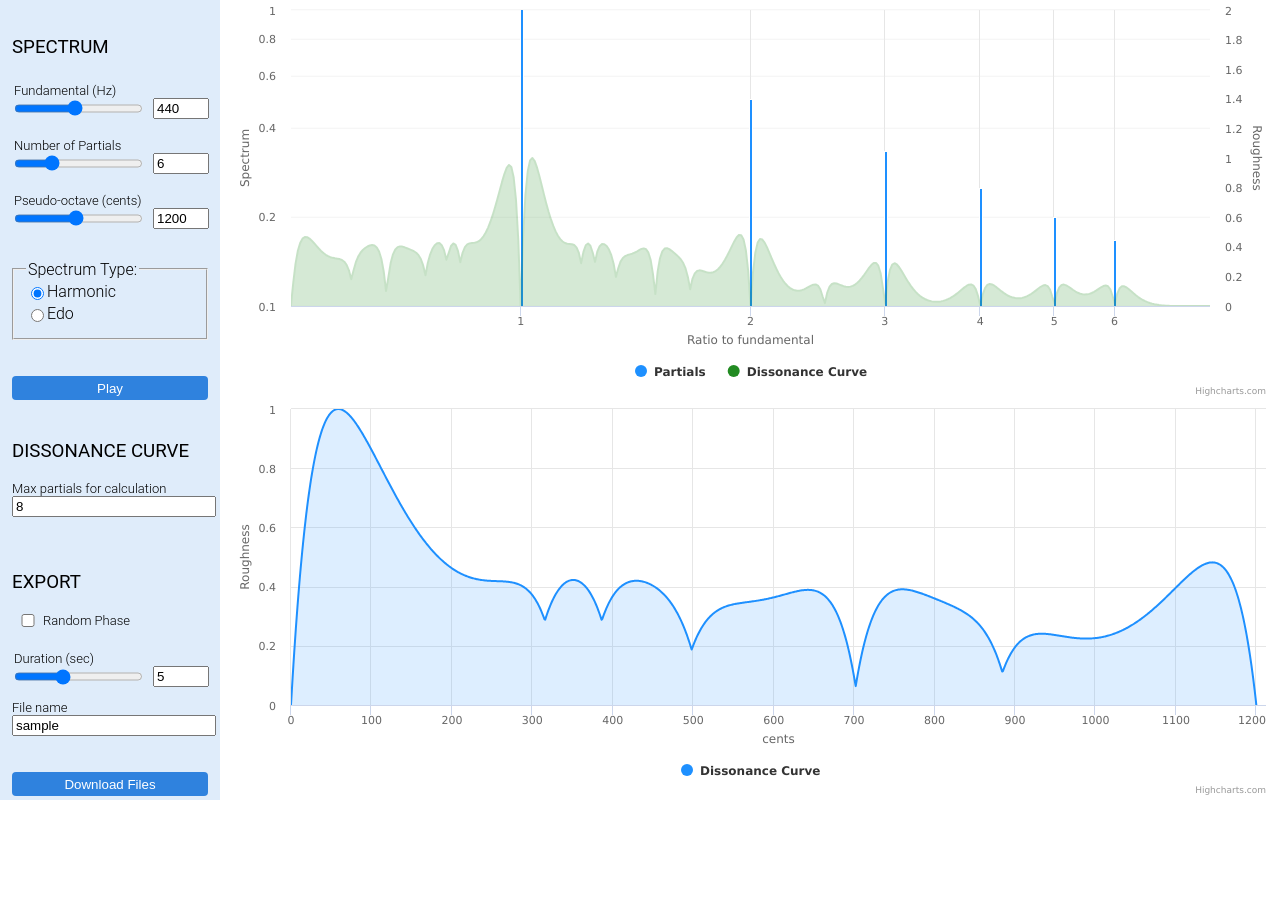
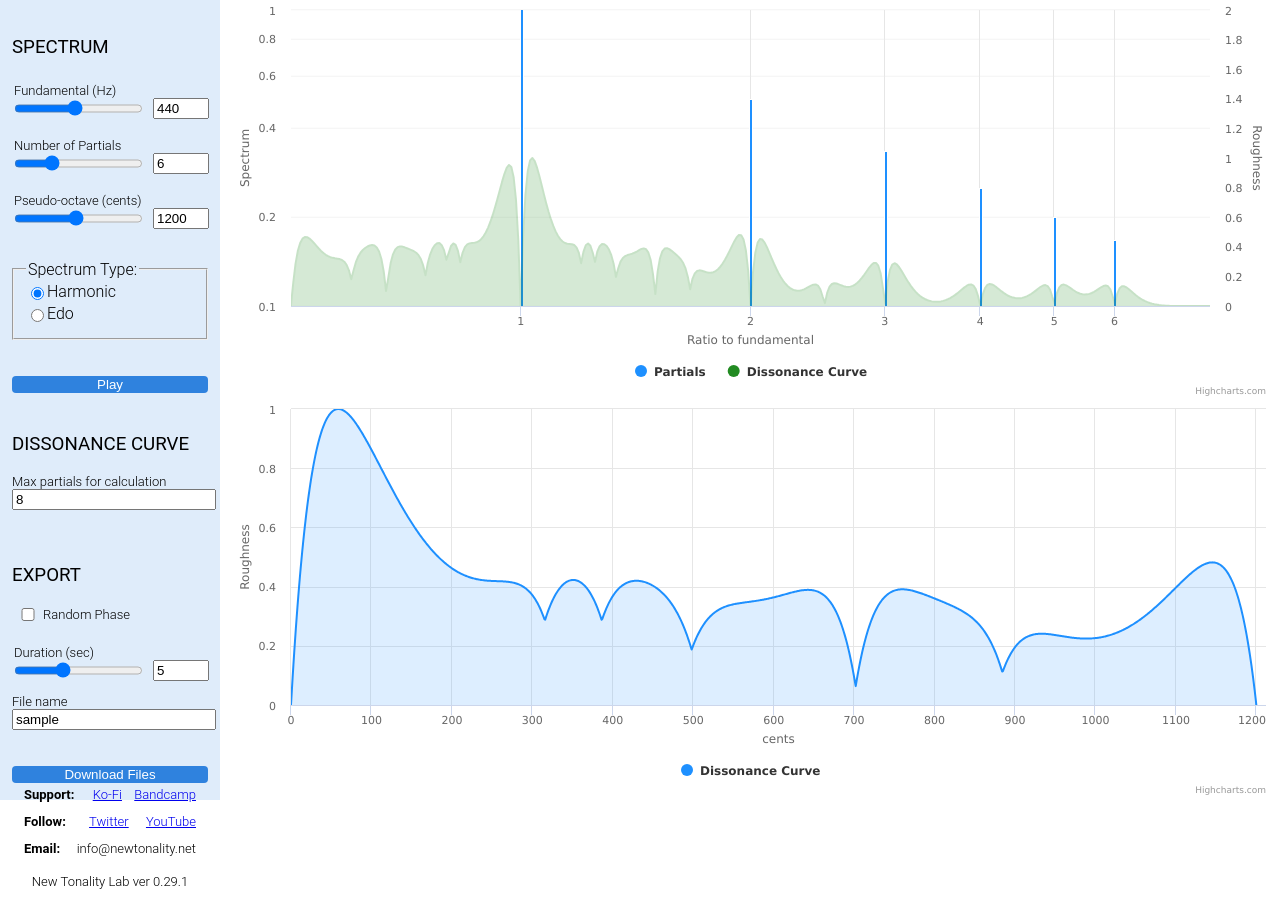
Before and after one commit to SevaDer14/new-tonality-lab, a SvelteKit app: page /lab in a window 1280 px wide. Before the commit the page ends 800 px from the top, so only its background shows below. Built offline with nearby package versions, Linux system fonts and the light colour scheme.

Commit message:
adds contact links

```diff
--- /dev/null
+++ b/src/components/Contact.svelte
@@ -0,0 +1,48 @@
+<script lang="ts">
+</script>
+
+<div class="contact-section">
+    <div class="contact-item">
+        <h3>Support:</h3>
+        <a href="https://ko-fi.com/newtonality">Ko-Fi</a>
+        <a href="https://offcast.bandcamp.com/album/redemption">Bandcamp</a>
+    </div>
+    <div class="contact-item">
+        <h3>Follow:</h3>
+        <a href="https://twitter.com/new_tonality">Twitter</a>
+        <a href="https://www.youtube.com/channel/UCPDmqGWT3zj9m6EMznlEvEA">YouTube</a>
+    </div>    <div class="contact-item">
+        <h3>Email:</h3>
+        <p>info@newtonality.net</p>
+    </div>
+    <p class="app-ver">New Tonality Lab ver 0.29.1</p>
+</div>
+
+<style>
+    .contact-section {
+        margin: auto 12px 12px 12px;
+    }
+    .contact-item {
+        display: flex;
+        justify-content: space-between;
+        margin: 0px 0px 12px 0px;
+    }
+    .app-ver {
+        margin: 18px 0px;
+        width: 100%;
+        text-align: center;
+    }
+    a {
+        margin-left: 12px;
+        font-size: small;
+    }
+    h3 {
+        font-weight: 600;
+        font-size: small;
+        margin: 0px 6px 0px 0px;
+    }
+    p {
+        font-size: small;
+        margin: 0px;
+    }
+</style>
--- a/src/components/SettingsDrawer.svelte
+++ b/src/components/SettingsDrawer.svelte
@@ -9,6 +9,7 @@
     import { encodeWavFileFromAudioBuffer } from 'wav-file-encoder/dist/WavFileEncoder.js'
     import { calcDissonanceCurveMultipleOctaves } from '../xentonality/dissonance'
     import { onMount } from 'svelte'
+    import Contact from './Contact.svelte'
 
     let synth: AdditiveSynth
     let audioCtx: AudioContext
@@ -121,6 +122,8 @@
     <input bind:value={$sampleName} id="name" />
 
     <button on:click={() => downloadZip()} disabled={downloadingZip === true}>{downloadingZip === true ? 'Processing...' : 'Download Files'}</button>
+
+    <Contact />
 </div>
 
 <style>
```
